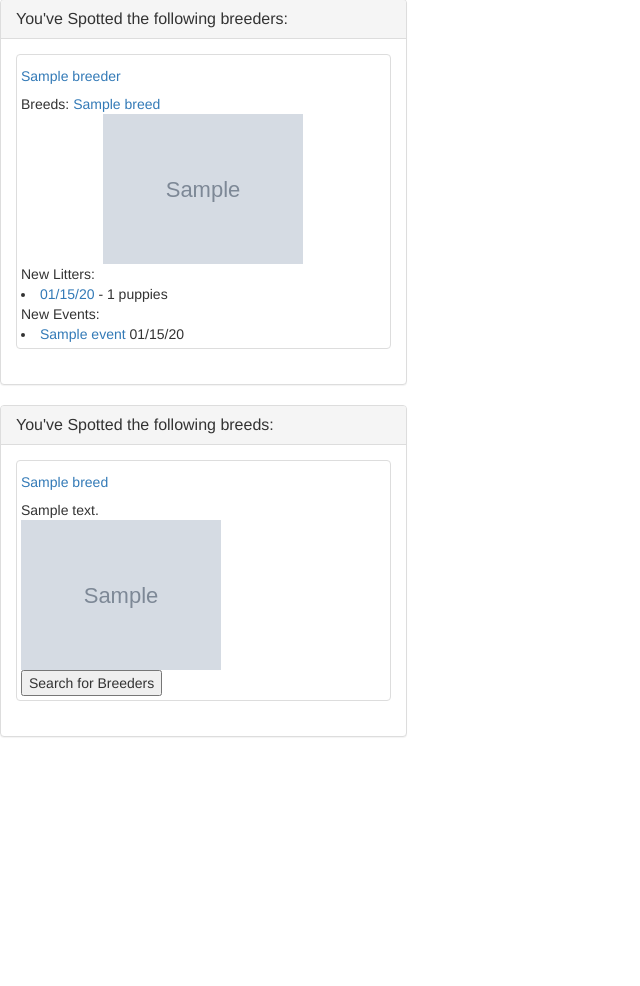
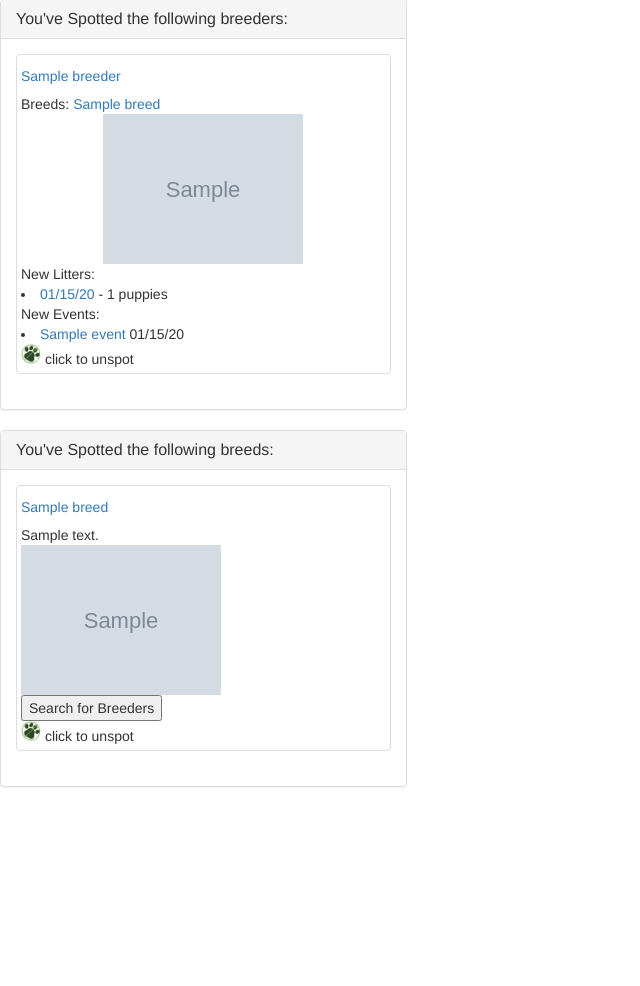
Before and after one commit to mbiannaccone/spot, a Flask app: page /users/1 in a window 1280 px wide. Shown: the part 174-1160 px from the top of the page, without its empty margins (0-640 px from the left). Before the commit the page ends 911 px from the top, so only its background shows below. Run offline with Flask 2, Linux system fonts and the light colour scheme; the visitor is signed in with stand-in values (Sample User, id 1); tables that the repository leaves empty hold one stand-in row (values such as "Sample post"); grey boxes marked "Sample" are stand-in pictures; some libraries are stand-ins or nearby versions.

Commit message:
Added unspot to user profile

```diff
--- a/server.py
+++ b/server.py
@@ -471,28 +471,6 @@ def dog_info(breeder_id, dog_id):
                            users_spots=users_spots)
 
 
-""" Got rid of separate event page. """
-# @app.route('/breeders/<breeder_id>/events/<event_id>')
-# def event_info(breeder_id, event_id):
-#     """ Render's a breeder event's info page. """
-
-#     user = check_user()
-
-#     breeder = Breeder.query.get(breeder_id)
-#     event = Event.query.get(event_id)
-#     photos = event.photos
-#     users_spots = [spot.user for spot in breeder.breeder_spots]
-#     breeds = {litter.breed for litter in event.breeder.litters}
-
-#     return render_template('event-info.html',
-#                            breeder=breeder,
-#                            event=event,
-#                            photos=photos,
-#                            user=user,
-#                            users_spots=users_spots,
-#                            breeds=breeds)
-
-
 @app.route('/breed-spot', methods=["POST"])
 def spot_breed():
     """ Adds breed to the user's list of spots. """
@@ -525,6 +503,10 @@ def remove_breed_spot():
     db.session.delete(breed_spot)
     db.session.commit()
     flash("You've unspotted the %s breed." % breed.name)
+
+    if request.form.get('user-page'):
+        return redirect('/users/%s' % user_id)
+
     return redirect('/breeds/%s' % breed_id)
 
 
@@ -561,6 +543,10 @@ def remove_breeder_spot():
     db.session.delete(breeder_spot)
     db.session.commit()
     flash("You've unspotted this breeder: %s" % breeder.name)
+
+    if request.form.get('user-page'):
+        return redirect('/users/%s' % user_id)
+
     return redirect('/breeders/%s' % breeder_id)
 
 
--- a/templates/user-info.html
+++ b/templates/user-info.html
@@ -47,6 +47,12 @@
                                         {% endif %}
                                     {% endfor %}
                                 </div>
+                            <form action='/remove-breeder-spot' method="POST">
+                                <input type="image" src="/static/img/unpaw.png" width="20">
+                                <input type="hidden" name="breeder" value="{{ breeder.breeder_id }}">
+                                <input type="hidden" name="user-page" value="1">
+                                <span>click to unspot</span>
+                            </form>
                         </div>
                         {% endfor %}
                     </div>
@@ -63,6 +69,12 @@
                                 <input type="submit" name="search" value="Search for Breeders">
                                 <input type="hidden" name="breed" value="{{ breed.breed_id }}">
                                 <input type="hidden" name="location" value="{{ user.zipcode }}">
+                            </form>
+                            <form action='/remove-breed-spot' method="POST">
+                                <input type="image" src="/static/img/unpaw.png" width="20">
+                                <input type="hidden" name="breed" value="{{ breed.breed_id }}">
+                                <input type="hidden" name="user-page" value="1">
+                                <span>click to unspot</span>
                             </form>
                         </div>
                         {% endfor %}
```
Also changed, not shown: static/img/database_structure.png (added).
